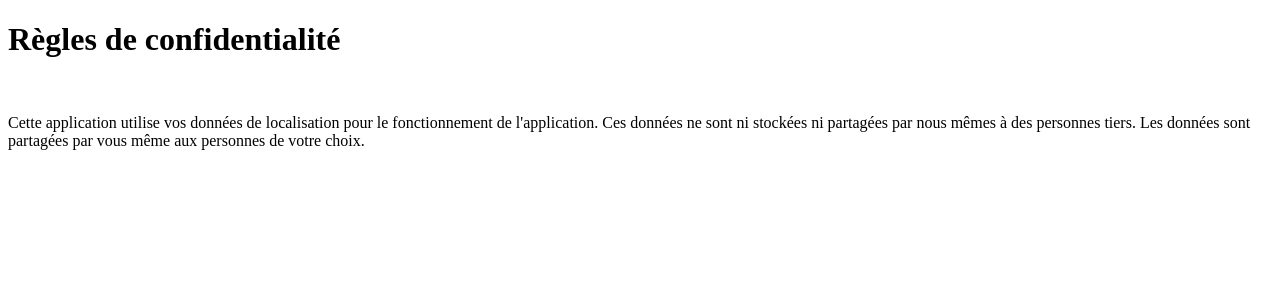
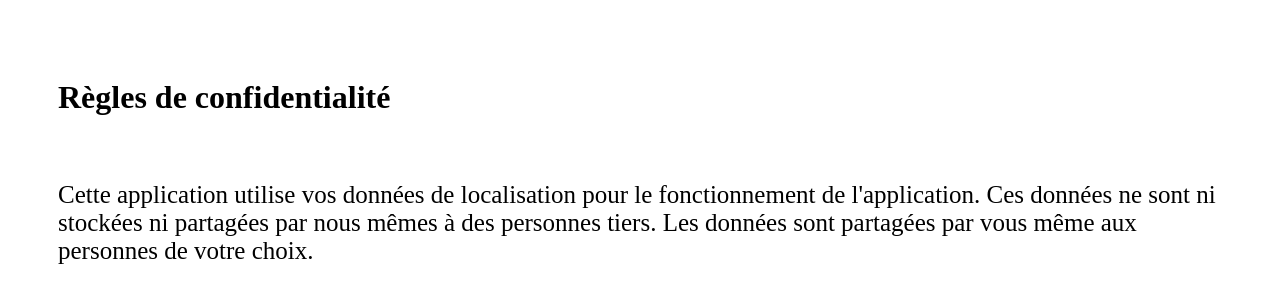
Before and after one commit to hatmath/my-position-rules, a plain HTML site: page index.html in a window 1280 px wide. Drawn offline with Linux system fonts and the light colour scheme.

Commit message:
play with style

```diff
--- a/index.html
+++ b/index.html
@@ -5,13 +5,15 @@
     <meta name="viewport" content="width=device-width, initial-scale=1.0">
     <title>My position rules</title>
 </head>
-<body style="margin: 20">
+<body style="display: flex; width: 100vw; height: 100vh; justify-content: center">
+    <div style="margin: 50px">
         <h1>Règles de confidentialité</h1>
         <br>
-    <p>
+        <p style="font-size: 25px;">
             Cette application utilise vos données de localisation pour le fonctionnement de l'application.
             Ces données ne sont ni stockées ni partagées par nous mêmes à des personnes tiers.
             Les données sont partagées par vous même aux personnes de votre choix.
         </p>
+    </div>
 </body>
 </html>
```
Lines whose indentation alone changed are shown as unchanged.
